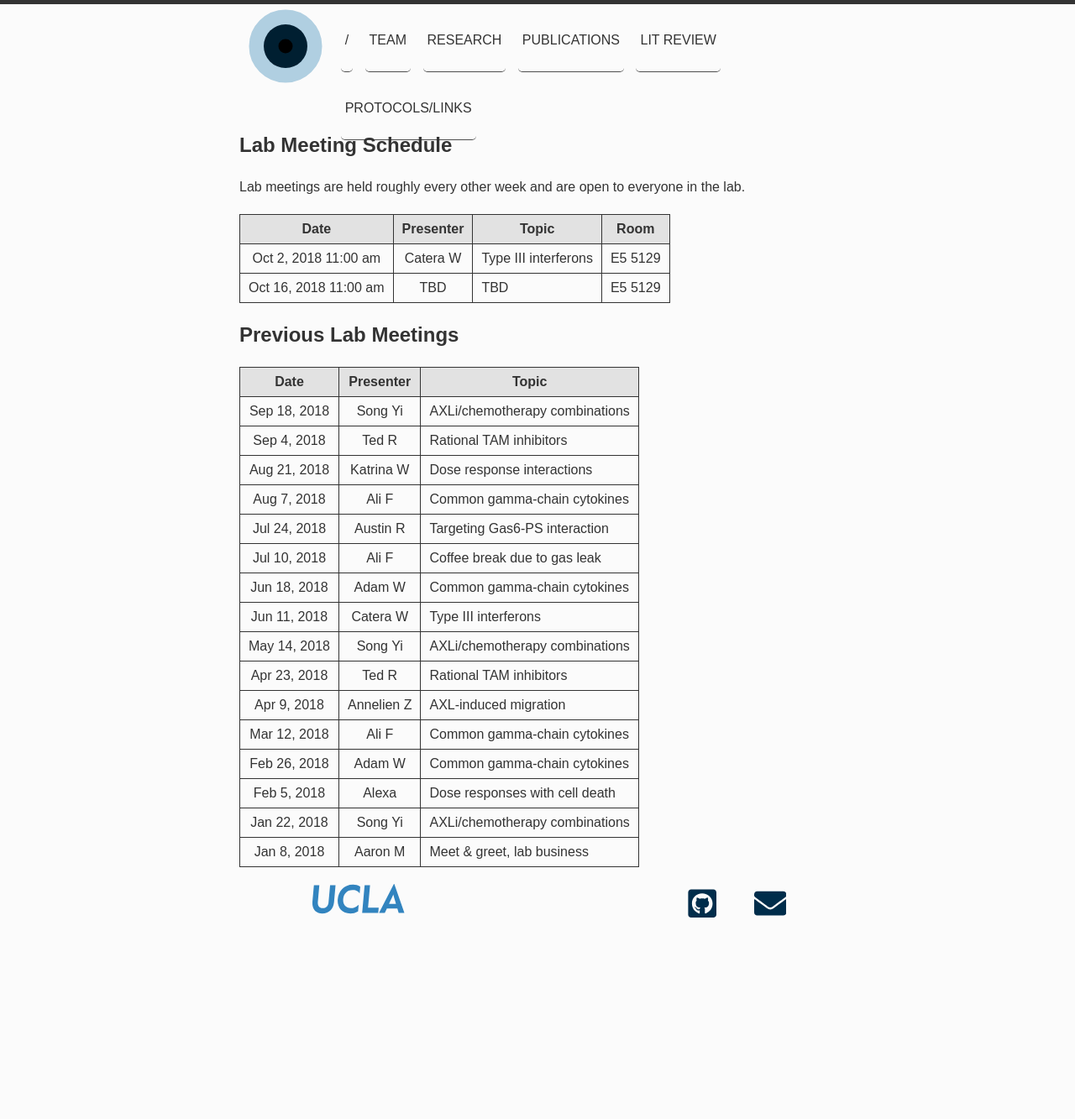
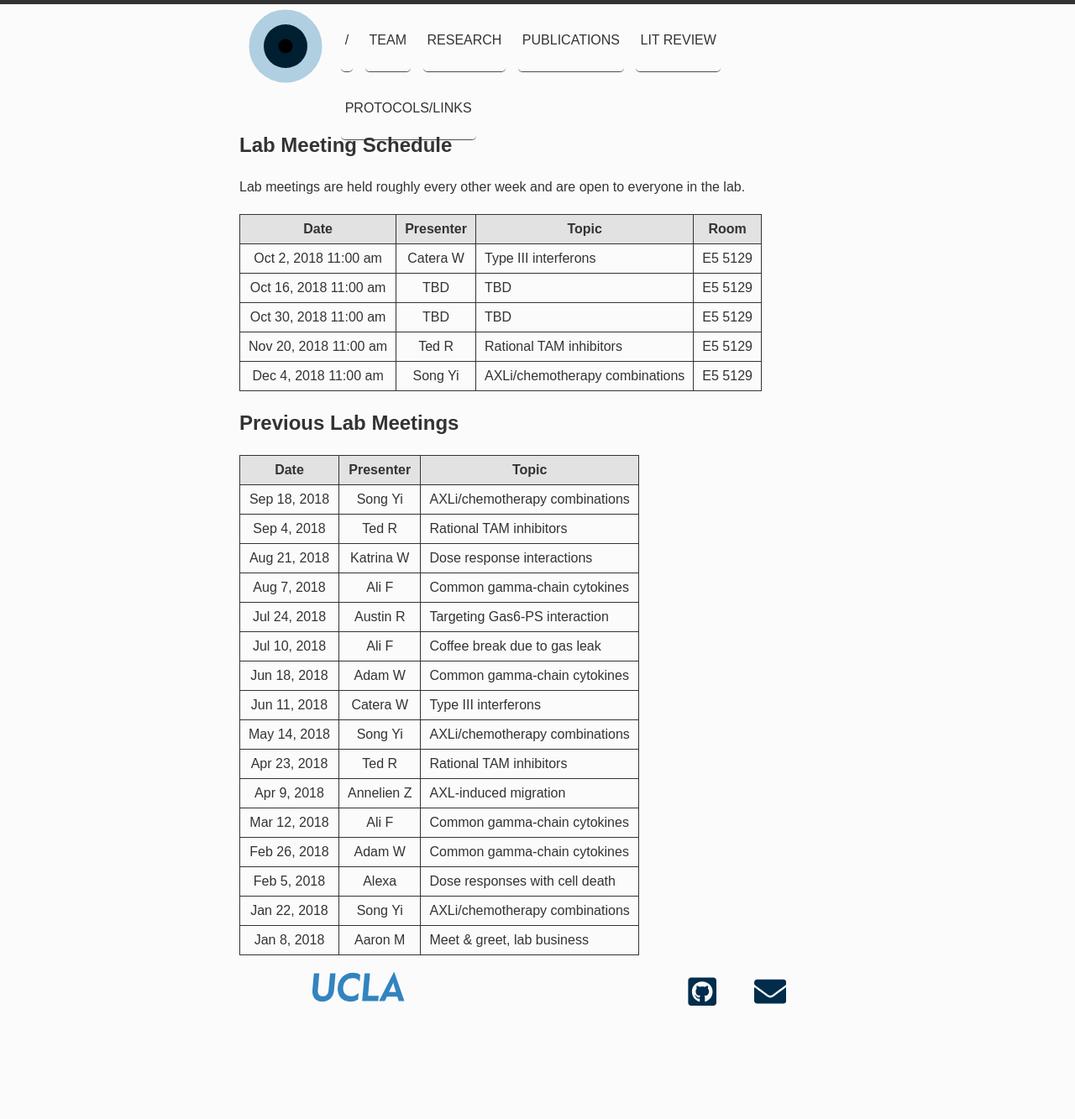
Before and after one commit to meyer-lab/asmlab.org, a Jekyll site: the page built from team/lab_meeting.md, in a window 1280 px wide. Shown: the whole page at 84% size. Built offline with Jekyll 4.4.1, drawn with Linux system fonts in a browser that asks for light colours; some web fonts are replaced; before the commit the page ends 1228 px from its top, so only the background shows below that.

Commit message:
Update meetings.yml

```diff
--- a/_data/meetings.yml
+++ b/_data/meetings.yml
@@ -87,3 +87,18 @@
   presenter: TBD
   topic: TBD
   room: E5 5129
+
+- date: 2018-10-30 11:00:00
+  presenter: TBD
+  topic: TBD
+  room: E5 5129
+
+- date: 2018-11-20 11:00:00
+  presenter: Ted R
+  topic: Rational TAM inhibitors
+  room: E5 5129
+
+- date: 2018-12-04 11:00:00
+  presenter: Song Yi
+  topic: AXLi/chemotherapy combinations
+  room: E5 5129
```
